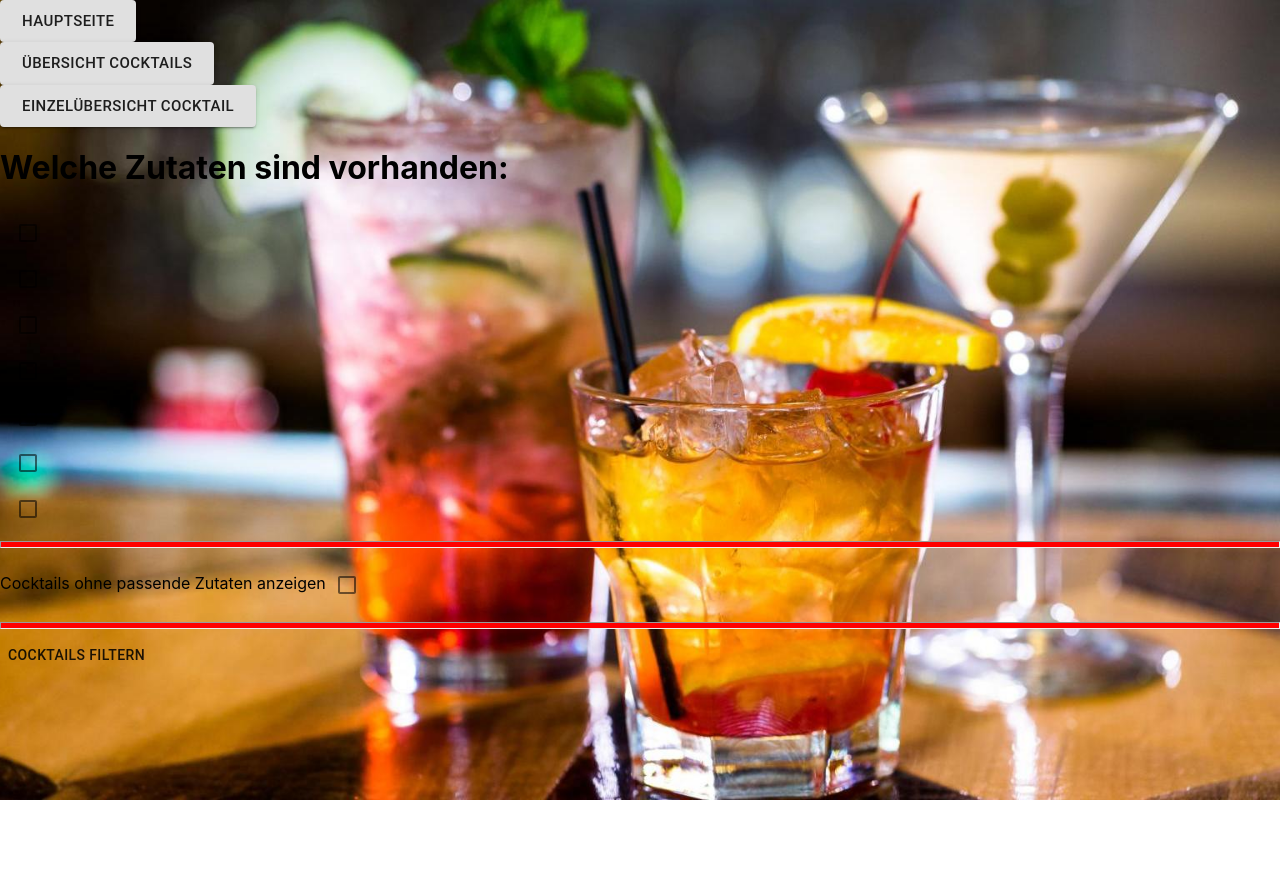
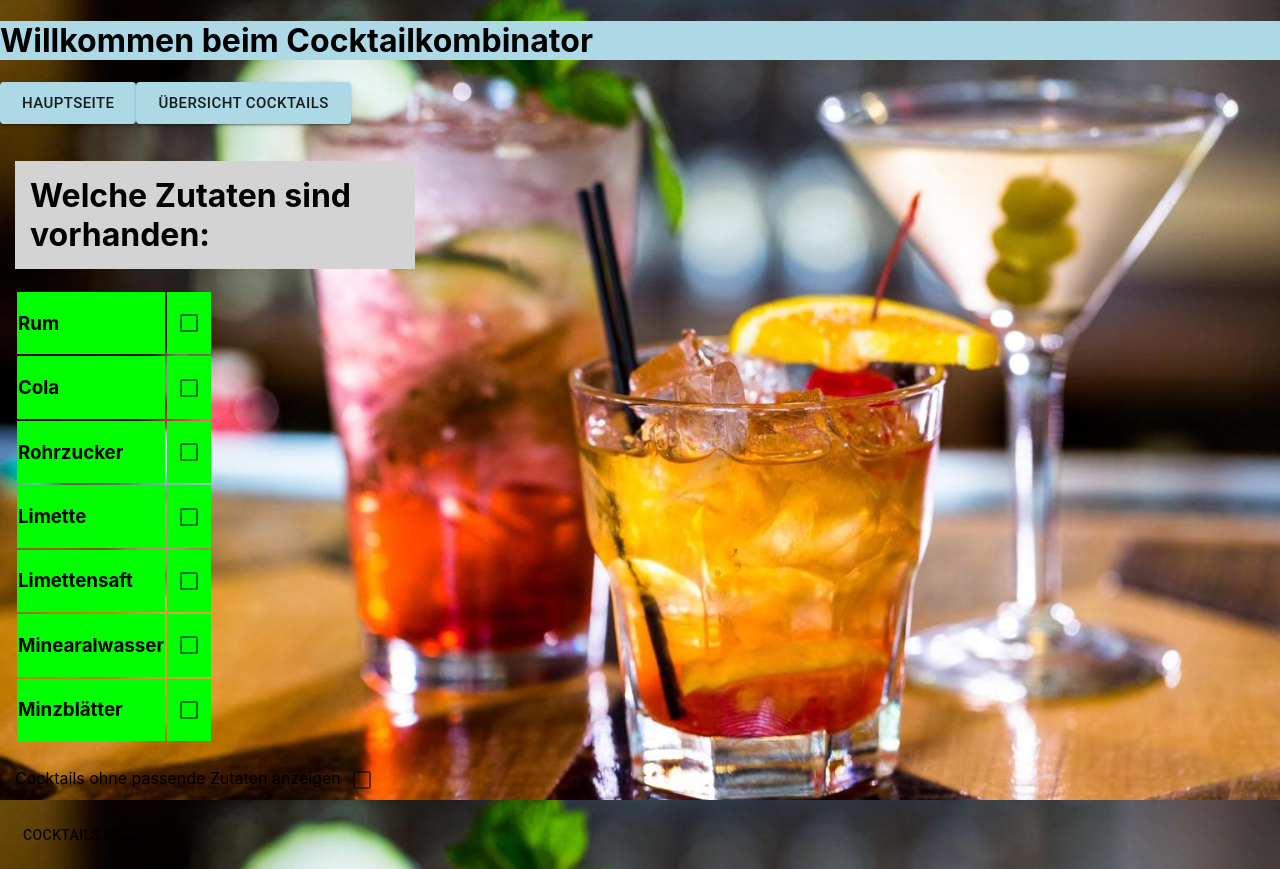
Before and after one commit to NWichter/cocktailweb, a React (Create React App) app: page /zutatenauswahl in a window 1280 px wide. Before the commit the page ends 800 px from the top, so only its background shows below. Built offline with nearby package versions, Linux system fonts and the light colour scheme.

Commit message:
Basic CSS-Styling

```diff
--- a/src/App.js
+++ b/src/App.js
@@ -7,9 +7,9 @@ class App extends React.Component {
   state = {
     cocktails:
       [
-        { name: "Cuba Libre", ingredients: ["Rum", "Cola"], recipe: ["Rum rein", "Cola rein"], Beschreibung: "Man kann Zitronen- oder Limettenscheiben noch hinzufügen" },
-        { name: "Caipirinha", ingredients: ["Rum", "Rohrzucker", "Limette"], recipe: ["Rum rein", "3 gehäufte TL Rohrzucker", "Limette vierteln und hinzufügen"], Beschreibung: "Sehr süßer Cocktail" },
-        { name: "Mojito", ingredients: ["Rum", "Limettensaft", "Minearalwasser", "Minzblätter"], recipe: ["Rum rein", "2cl Limettensaft", "paar Minzblätter hinzufügen"], Beschreibung: "schmeckt sehr nach Minze" }
+        { name: "Cuba Libre", ingredients: ["Rum", "Cola"], recipe: ["Rum rein", "Cola rein"], description: "Man kann Zitronen- oder Limettenscheiben noch hinzufügen", img: "./cubalibre.jpg" },
+        { name: "Caipirinha", ingredients: ["Rum", "Rohrzucker", "Limette"], recipe: ["Rum rein", "3 gehäufte TL Rohrzucker", "Limette vierteln und hinzufügen"], description: "Sehr süßer Cocktail", img: "./caipirinha.jpg" },
+        { name: "Mojito", ingredients: ["Rum", "Limettensaft", "Minearalwasser", "Minzblätter"], recipe: ["Rum rein", "2cl Limettensaft", "paar Minzblätter hinzufügen"], description: "schmeckt sehr nach Minze", img: "./mojito.jpg"}
 
       ],
     ingredients: [
--- a/src/components/IngredientsSelection/IngredientsSelection.jsx
+++ b/src/components/IngredientsSelection/IngredientsSelection.jsx
@@ -2,6 +2,7 @@ import React from 'react';
 import { Checkbox } from '@material-ui/core';
 
 import './ingredientsselection.css';
+import { Redirect } from 'react-router-dom';
 
 export function ingredientsselection(probs) {
 
@@ -28,12 +29,15 @@ export function ingredientsselection(probs) {
     let ingredients = []
     probs.map((element) =>
         ingredients.push(
-            <tr id={element.Zutat} >
-                <td>
-                    {element.Zutat}
+            <tr id={element.name} style={{ backgroundColor: "lime" }} >
+                <td >
+                    <h3>
+                    {element.name}
+                    </h3>
+
                 </td>
                 <td>
-                    <Checkbox id={element.Zutat}
+                    <Checkbox id={element.name}
                         value="unchecked"
                         inputProps={{ 'aria-label': 'uncontrolled-checkbox' }}
                         onChange={handleChange}
--- a/src/components/cocktailviews/cocktailviews.jsx
+++ b/src/components/cocktailviews/cocktailviews.jsx
@@ -7,14 +7,14 @@ export function cocktailviews(probs) {
     let ingredients = []
     probs.map((element) =>
         ingredients.push(
-            <tr id={element.cocktail} >
-                <Link to={element.cocktail}>
+            <tr id={element.name} >
+                <Link to={element.name}>
                     <Button>
                         <td>
-                            Bild des Cocktails
+                            <img src={element.img} />
                         </td>
                         <td>
-                            {element.cocktail}
+                            {element.name}
                         </td>
                         <td>
                             {element.description}
--- a/src/components/navigation/navigation.jsx
+++ b/src/components/navigation/navigation.jsx
@@ -22,29 +22,34 @@ export function navigation(probs) {
     // Anlegen der Navigationsleiste
     return (
         <div id="NavigationArea">
+            <h1
+                    id = "HeaderN"
+                    style={{ backgroundColor: "lightblue" }}>
+                    Willkommen beim Cocktailkombinator
 
+            </h1>
             <nav>
                 <Link to="/zutatenauswahl">
-                    <Button id="ingredientsselection" variant="contained" color="red" size="large" >
+                    <Button  id="ingredientsselection" style={{ backgroundColor: "lightblue" }} variant="contained" color="red" size="large" >
                         Hauptseite
                     </Button>
                 </Link>
 
-                <br />
+                {/* <br /> */}
 
                 <Link to="/uebersichtcocktails">
-                    <Button id="OverviewCocktails" variant="contained" color="blue" size="large">
+                    <Button id="OverviewCocktails" style={{ backgroundColor: "lightblue" }} variant="contained" color="blue" size="large">
                         Übersicht Cocktails
                     </Button>
                 </Link>
 
                 <br />
 
-                <Link to="/cocktail">
-                    <Button id="SingleViewCocktails" variant="contained" color="green" size="large">
+                {/* <Link to="/cocktail">
+                    <Button id="SingleViewCocktails" style={{ backgroundColor: "lightblue" }} variant="contained" color="green" size="large">
                         Einzelübersicht Cocktail
                     </Button>
-                </Link>
+                </Link> */}
             </nav>
 
             {/* Pfadzuweisung der verschiedenen Cocktails und übergeben der jeweiligen Variabeln*/}
@@ -55,7 +60,7 @@ export function navigation(probs) {
 
                 <Route path="/uebersichtcocktails" render={() => <OverviewCocktails {...probs} />} />
 
-                <Route path="/cocktail" render={() => <SingleViewCocktails {...cubalibre} />} />
+                <Route path="/cocktail" render={() => <SingleViewCocktails {...probs} />} />
 
                 <Route path="/Cuba_Libre" render={() => <SingleViewCocktails {...cubalibre} />} />
 
--- a/src/sites/FrontPage/FrontPage.css
+++ b/src/sites/FrontPage/FrontPage.css
@@ -1,18 +1,15 @@
-#FrontPagechooseingredients {
-    padding: 20px 0;
-    border: 1px solid;
-    text-align: center;
+#FrontPageHeader {
+    padding: 15px;
     width: 400px;
-    margin: auto
 }
-
-#FrontPageHead {
-    margin: auto;
-    width: 20;
-    color: blue;
-    text-align: center;
+#allcocktails {
+    padding: 15px;
+    background-color: "blue"
 }
-
-#fehlendezutaten {
-    color: blue;
+#Cocktailfiltern {
+    padding: 15px;
+    background-color: "red"
 }
+#HeaderFP {
+    padding: 15px;
+}
--- a/src/sites/FrontPage/FrontPage.jsx
+++ b/src/sites/FrontPage/FrontPage.jsx
@@ -18,9 +18,9 @@ class FrontPage extends React.Component {
     render() {
 
         return (
-            <div id="ingredientsselectionFP" >
+            <div id="FrontPageHeader" >
 
-                <h1
+                <h1 style={{ backgroundColor: "lightgrey" }}
                     id = "HeaderFP">
                     Welche Zutaten sind vorhanden:
 
@@ -28,28 +28,14 @@ class FrontPage extends React.Component {
 
                 {ingredientsselection(this.state.ingredients)}
 
-                <hr
-                    style={{
-                        color: "red",
-                        backgroundColor: "red",
-                        height: 5
-                    }}>
-                </hr>
+                <p >
 
-                <p>
                     Cocktails ohne passende Zutaten anzeigen
-                    <Checkbox value="uncontrolled" inputProps={{ 'aria-label': 'uncontrolled-checkbox' }} />
+                    <Checkbox id="allcocktails" value="uncontrolled" inputProps={{ 'aria-label': 'uncontrolled-checkbox' }} />
                 </p>
 
-                <hr
-                    style={{
-                        color: "red",
-                        backgroundColor: "red",
-                        height: 5
-                    }}>
-                </hr>
 
-                <Button>
+                <Button id="cocktailsfiltern">
                     Cocktails filtern
                 </Button>
 
```
Also changed, not shown: src/logo.svg (deleted), 1 other file (tests, documents, lock files or other folders).
